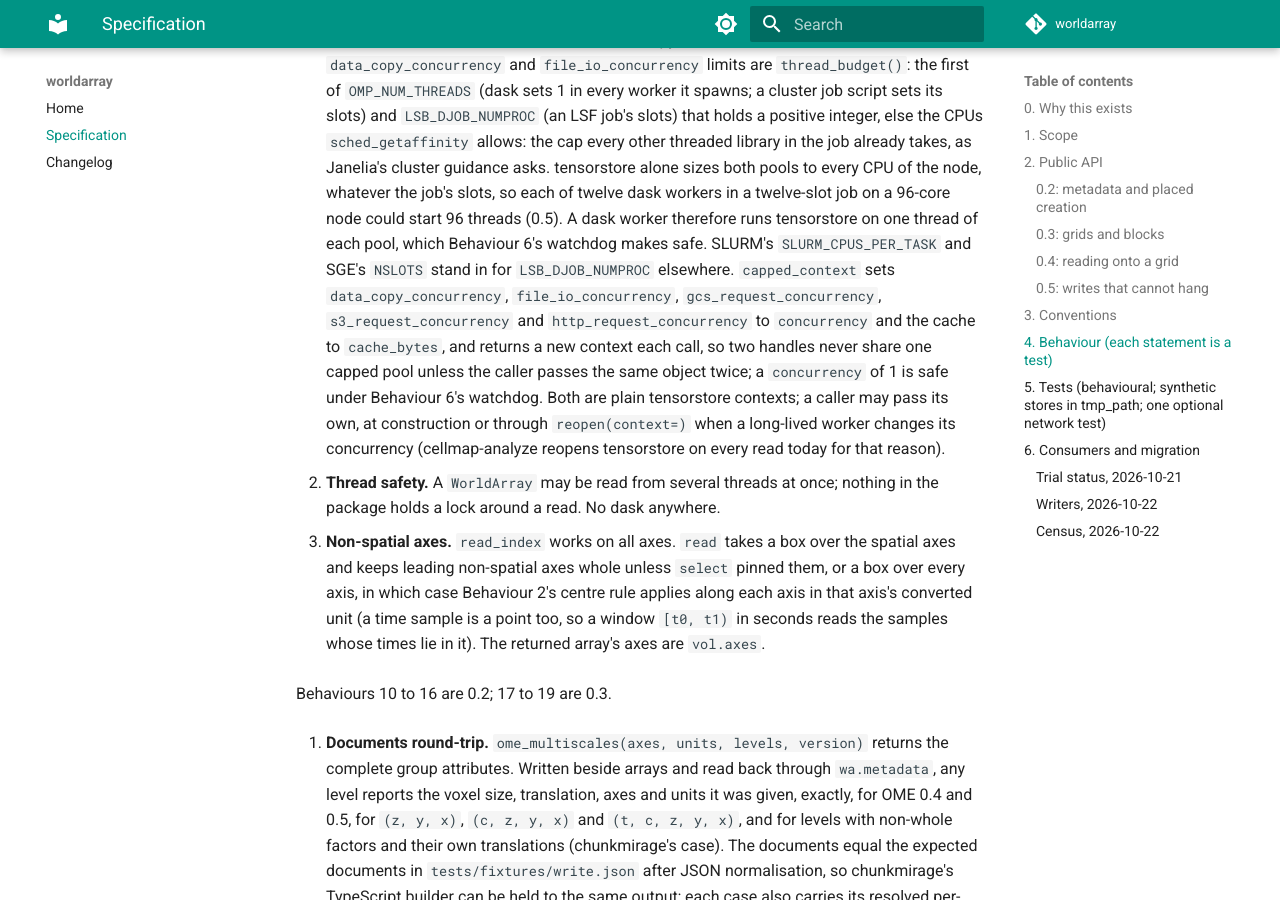
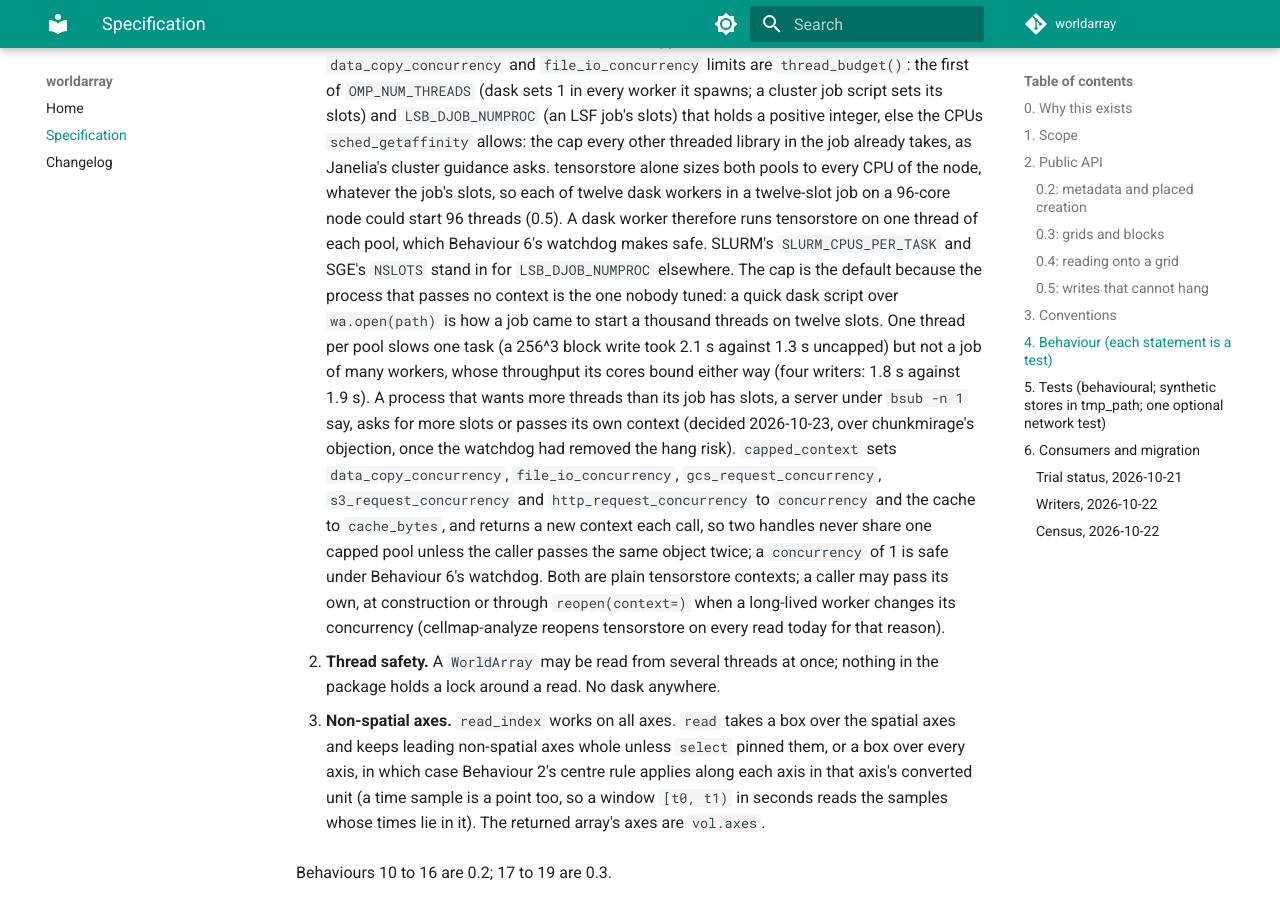
Before and after one commit to JaneliaSciComp/worldarray, an MkDocs documentation site: the page built from docs/spec.md, in a window 1280 px wide and 900 px high, scrolled down 16424 px. Built offline with MkDocs 1.6.1 and Material for MkDocs 9.7.7, drawn with Linux system fonts in a browser that asks for light colours; comment, search, counter and statistics services are not loaded.

Commit message:
Spec: why the shared context caps threads by default
Claude-Session: https://claude.ai/code/session_0141wgF8mkGbjGfBFKfKhp64

```diff
--- a/docs/spec.md
+++ b/docs/spec.md
@@ -678,7 +678,14 @@ this document and that one differ, fix one of them.
    workers in a twelve-slot job on a 96-core node could start 96 threads (0.5). A dask
    worker therefore runs tensorstore on one thread of each pool, which Behaviour 6's
    watchdog makes safe. SLURM's `SLURM_CPUS_PER_TASK` and SGE's `NSLOTS` stand in for
-   `LSB_DJOB_NUMPROC` elsewhere.
+   `LSB_DJOB_NUMPROC` elsewhere. The cap is the default because the process that passes
+   no context is the one nobody tuned: a quick dask script over `wa.open(path)` is how a
+   job came to start a thousand threads on twelve slots. One thread per pool slows one
+   task (a 256^3 block write took 2.1 s against 1.3 s uncapped) but not a job of many
+   workers, whose throughput its cores bound either way (four writers: 1.8 s against
+   1.9 s). A process that wants more threads than its job has slots, a server under
+   `bsub -n 1` say, asks for more slots or passes its own context (decided 2026-10-23,
+   over chunkmirage's objection, once the watchdog had removed the hang risk).
    `capped_context` sets `data_copy_concurrency`, `file_io_concurrency`,
    `gcs_request_concurrency`, `s3_request_concurrency` and `http_request_concurrency` to
    `concurrency` and the cache to `cache_bytes`, and returns a new context each call, so two
```
Also changed, not shown: CHANGELOG.md (+2 -1 lines).
